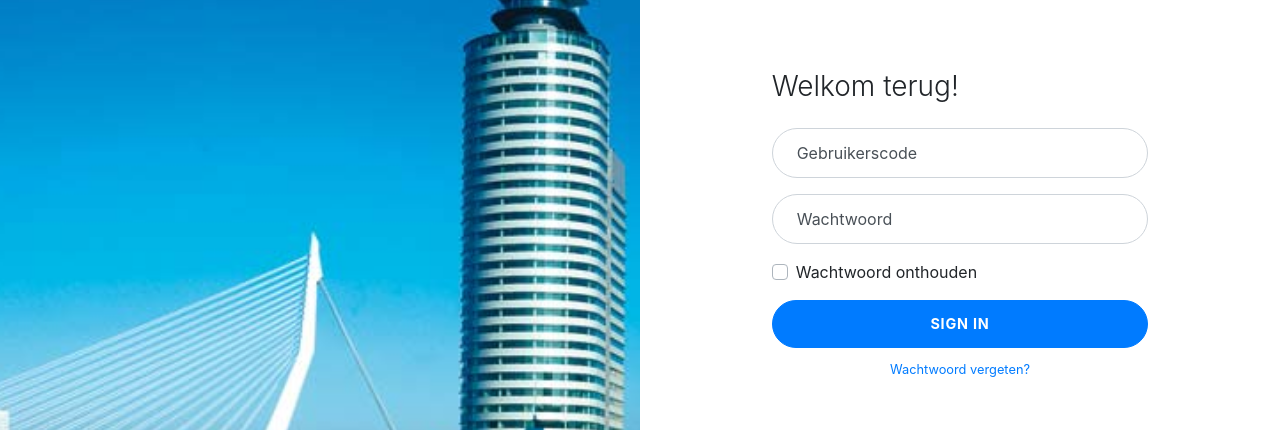
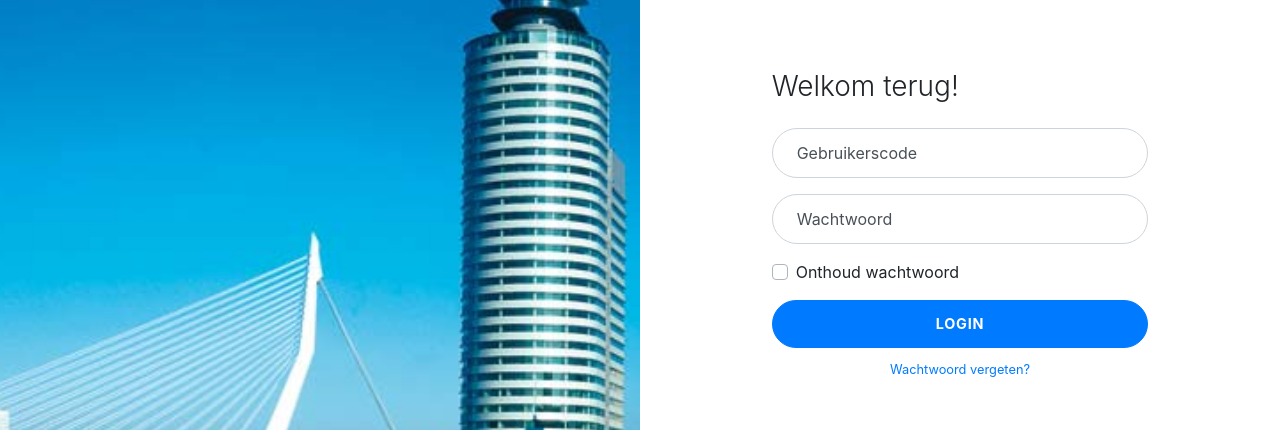
Before and after one commit to itsyaboyrudhy/MkCom, a React (Create React App) app: page / in a window 1280 px wide. Shown: the part 175-605 px from the top of the page. Built offline with nearby package versions, Linux system fonts and the light colour scheme.

Commit message:
Revert "Merge branch 'Ryan' into Login-no-backend"
This reverts commit 8347dbe7a85e444dc494dc23560ec333fbe290b9, reversing
changes made to 34549c29abbc95d420a0f235acda61cf613a0cd8.

```diff
--- a/public/index.html
+++ b/public/index.html
@@ -24,32 +24,55 @@
       work correctly both with client-side routing and a non-root public URL.
       Learn how to configure a non-root public URL by running `npm run build`.
     -->
-    <!-- Required meta tags -->
-    <meta charset="utf-8">
-    <meta name="viewport" content="width=device-width, initial-scale=1, shrink-to-fit=no">
-
-    <!-- Bootstrap CSS -->
-    <link rel="stylesheet" href="https://stackpath.bootstrapcdn.com/bootstrap/4.3.1/css/bootstrap.min.css" integrity="sha384-ggOyR0iXCbMQv3Xipma34MD+dH/1fQ784/j6cY/iJTQUOhcWr7x9JvoRxT2MZw1T" crossorigin="anonymous">
-
-    <title>React App</title>
+    <title>MkCom</title>
   </head>
   <body>
-    <noscript>You need to enable JavaScript to run this app.</noscript>
-    <div id="root"></div>
+      <noscript>You need to enable JavaScript to run this app.</noscript>
+      <div id="root"></div>
+      <div class="container-fluid">
+          <div class="row no-gutter">
+              <div class="d-none d-md-flex col-md-4 col-lg-6 bg-image"></div>
+              <div class="col-md-8 col-lg-6" id="backgroundLogin">
+                  <div class="login d-flex align-items-center py-5">
+                      <div class="container">
+                          <div class="row">
+                              <div class="col-md-9 col-lg-8 mx-auto">
+                                  <h3 class="login-heading mb-4">Welkom terug!</h3>
+                                  <form>
+                                      <div class="form-label-group">
+                                          <input type="email" id="inputEmail" class="form-control" placeholder="Gebruikerscode" required>
+                                          <label for="inputEmail">Gebruikerscode</label>
+                                      </div>
+                                      <div class="form-label-group">
+                                          <input type="password" id="inputPassword" class="form-control" placeholder="Wachtwoord" required>
+                                          <label for="inputPassword">Wachtwoord</label>
+                                      </div>
+                                      <div class="custom-control custom-checkbox mb-3">
+                                          <input type="checkbox" class="custom-control-input" id="customCheck1">
+                                          <label class="custom-control-label" for="customCheck1">Onthoud wachtwoord</label>
+                                      </div>
+                                      <button class="btn btn-lg btn-primary btn-block btn-login text-uppercase font-weight-bold mb-2" type="submit">Login</button>
+                                      <div class="text-center">
+                                          <a class="small" href="#">Wachtwoord vergeten?</a>
+                                      </div>
+                                  </form>
+                              </div>
+                          </div>
+                      </div>
+                  </div>
+              </div>
+          </div>
+      </div>
+      <script src="https://code.jquery.com/jquery-3.3.1.slim.min.js"
+              integrity="sha384-q8i/X+965DzO0rT7abK41JStQIAqVgRVzpbzo5smXKp4YfRvH+8abtTE1Pi6jizo"
+              crossorigin="anonymous"></script>
 
-    <script src="https://code.jquery.com/jquery-3.3.1.slim.min.js" integrity="sha384-q8i/X+965DzO0rT7abK41JStQIAqVgRVzpbzo5smXKp4YfRvH+8abtTE1Pi6jizo" crossorigin="anonymous"></script>
-    <script src="https://cdnjs.cloudflare.com/ajax/libs/popper.js/1.14.7/umd/popper.min.js" integrity="sha384-UO2eT0CpHqdSJQ6hJty5KVphtPhzWj9WO1clHTMGa3JDZwrnQq4sF86dIHNDz0W1" crossorigin="anonymous"></script>
-    <script src="https://stackpath.bootstrapcdn.com/bootstrap/4.3.1/js/bootstrap.min.js" integrity="sha384-JjSmVgyd0p3pXB1rRibZUAYoIIy6OrQ6VrjIEaFf/nJGzIxFDsf4x0xIM+B07jRM" crossorigin="anonymous"></script>
+      <script src="https://cdnjs.cloudflare.com/ajax/libs/popper.js/1.14.0/umd/popper.min.js"
+              integrity="sha384-cs/chFZiN24E4KMATLdqdvsezGxaGsi4hLGOzlXwp5UZB1LY//20VyM2taTB4QvJ"
+              crossorigin="anonymous"></script>
 
-    <!--
-      This HTML file is a template.
-      If you open it directly in the browser, you will see an empty page.
-
-      You can add webfonts, meta tags, or analytics to this file.
-      The build step will place the bundled scripts into the <body> tag.
-
-      To begin the development, run `npm start` or `yarn start`.
-      To create a production bundle, use `npm run build` or `yarn build`.
-    -->
+      <script src="https://stackpath.bootstrapcdn.com/bootstrap/4.1.0/js/bootstrap.min.js"
+              integrity="sha384-uefMccjFJAIv6A+rW+L4AHf99KvxDjWSu1z9VI8SKNVmz4sk7buKt/6v9KI65qnm"
+              crossorigin="anonymous"></script>
   </body>
 </html>
--- a/src/App.js
+++ b/src/App.js
@@ -1,6 +1,5 @@
 import React from 'react';
 import './App.css';
-
 
 function App() {
   return (
--- a/src/Pages/LoginScreen/LoginScreen.css
+++ /dev/null
@@ -1,112 +0,0 @@
-:root {
-    --input-padding-x: 1.5rem;
-    --input-padding-y: 0.75rem;
-  }
-
-  .login,
-  .image {
-    min-height: 100vh;
-  }
-
-  .bg-image {
-    background-image: url('worldportcenter.jpg');
-    background-size: cover;
-    background-position: center;
-  }
-
-  .login-heading {
-    font-weight: 300;
-  }
-
-  .btn-login {
-    font-size: 0.9rem;
-    letter-spacing: 0.05rem;
-    padding: 0.75rem 1rem;
-    border-radius: 2rem;
-  }
-
-  .form-label-group {
-    position: relative;
-    margin-bottom: 1rem;
-  }
-
-  .form-label-group>input,
-  .form-label-group>label {
-    padding: var(--input-padding-y) var(--input-padding-x);
-    height: auto;
-    border-radius: 2rem;
-  }
-
-  .form-label-group>label {
-    position: absolute;
-    top: 0;
-    left: 0;
-    display: block;
-    width: 100%;
-    margin-bottom: 0;
-    /* Override default `<label>` margin */
-    line-height: 1.5;
-    color: #495057;
-    cursor: text;
-    /* Match the input under the label */
-    border: 1px solid transparent;
-    border-radius: .25rem;
-    transition: all .1s ease-in-out;
-  }
-
-  .form-label-group input::-webkit-input-placeholder {
-    color: transparent;
-  }
-
-  .form-label-group input:-ms-input-placeholder {
-    color: transparent;
-  }
-
-  .form-label-group input::-ms-input-placeholder {
-    color: transparent;
-  }
-
-  .form-label-group input::-moz-placeholder {
-    color: transparent;
-  }
-
-  .form-label-group input::placeholder {
-    color: transparent;
-  }
-
-  .form-label-group input:not(:placeholder-shown) {
-    padding-top: calc(var(--input-padding-y) + var(--input-padding-y) * (2 / 3));
-    padding-bottom: calc(var(--input-padding-y) / 3);
-  }
-
-  .form-label-group input:not(:placeholder-shown)~label {
-    padding-top: calc(var(--input-padding-y) / 3);
-    padding-bottom: calc(var(--input-padding-y) / 3);
-    font-size: 12px;
-    color: #777;
-  }
-
-  /* Fallback for Edge
-  -------------------------------------------------- */
-
-  @supports (-ms-ime-align: auto) {
-    .form-label-group>label {
-      display: none;
-    }
-    .form-label-group input::-ms-input-placeholder {
-      color: #777;
-    }
-  }
-
-  /* Fallback for IE
-  -------------------------------------------------- */
-
-  @media all and (-ms-high-contrast: none),
-  (-ms-high-contrast: active) {
-    .form-label-group>label {
-      display: none;
-    }
-    .form-label-group input:-ms-input-placeholder {
-      color: #777;
-    }
-  }
--- a/src/Pages/LoginScreen/LoginScreen.js
+++ /dev/null
@@ -1,43 +0,0 @@
-import React from 'react';
-import './LoginScreen.css'
-
-function App() {
-    return (
-    <div className="container-fluid">
-      <div className="row no-gutter">
-        <div className="d-none d-md-flex col-md-4 col-lg-6 bg-image" />
-        <div className="col-md-8 col-lg-6">
-          <div className="login d-flex align-items-center py-5">
-            <div className="container">
-              <div className="row">
-                <div className="col-md-9 col-lg-8 mx-auto">
-                  <h3 className="login-heading mb-4">Welkom terug!</h3>
-                  <form>
-                    <div className="form-label-group">
-                      <input type="tel" id="inputEmail" className="form-control" placeholder="Email address" required autofocus />
-                      <label htmlFor="inputEmail">Gebruikerscode</label>
-                    </div>
-                    <div className="form-label-group">
-                      <input type="password" id="inputPassword" className="form-control" placeholder="Password" required />
-                      <label htmlFor="inputPassword">Wachtwoord</label>
-                    </div>
-                    <div className="custom-control custom-checkbox mb-3">
-                      <input type="checkbox" className="custom-control-input" id="customCheck1" />
-                      <label className="custom-control-label" htmlFor="customCheck1">Wachtwoord onthouden</label>
-                    </div>
-                    <button className="btn btn-lg btn-primary btn-block btn-login text-uppercase font-weight-bold mb-2" type="submit">Sign in</button>
-                    <div className="text-center">
-                      <a className="small" href="/#">Wachtwoord vergeten?</a></div>
-                  </form>
-                </div>
-              </div>
-            </div>
-          </div>
-        </div>
-      </div>
-    </div>
-    );
-  }
-
-
-  export default App;
--- a/src/index.js
+++ b/src/index.js
@@ -2,7 +2,7 @@ import 'bootstrap/dist/css/bootstrap.min.css';
 import React from 'react';
 import ReactDOM from 'react-dom';
 import './index.css';
-import App from './Pages/LoginScreen/LoginScreen';
+import App from './App';
 import * as serviceWorker from './serviceWorker';
 
 ReactDOM.render(
```
Also changed, not shown: src/Pages/LoginScreen/worldportcenter.jpg (deleted).
